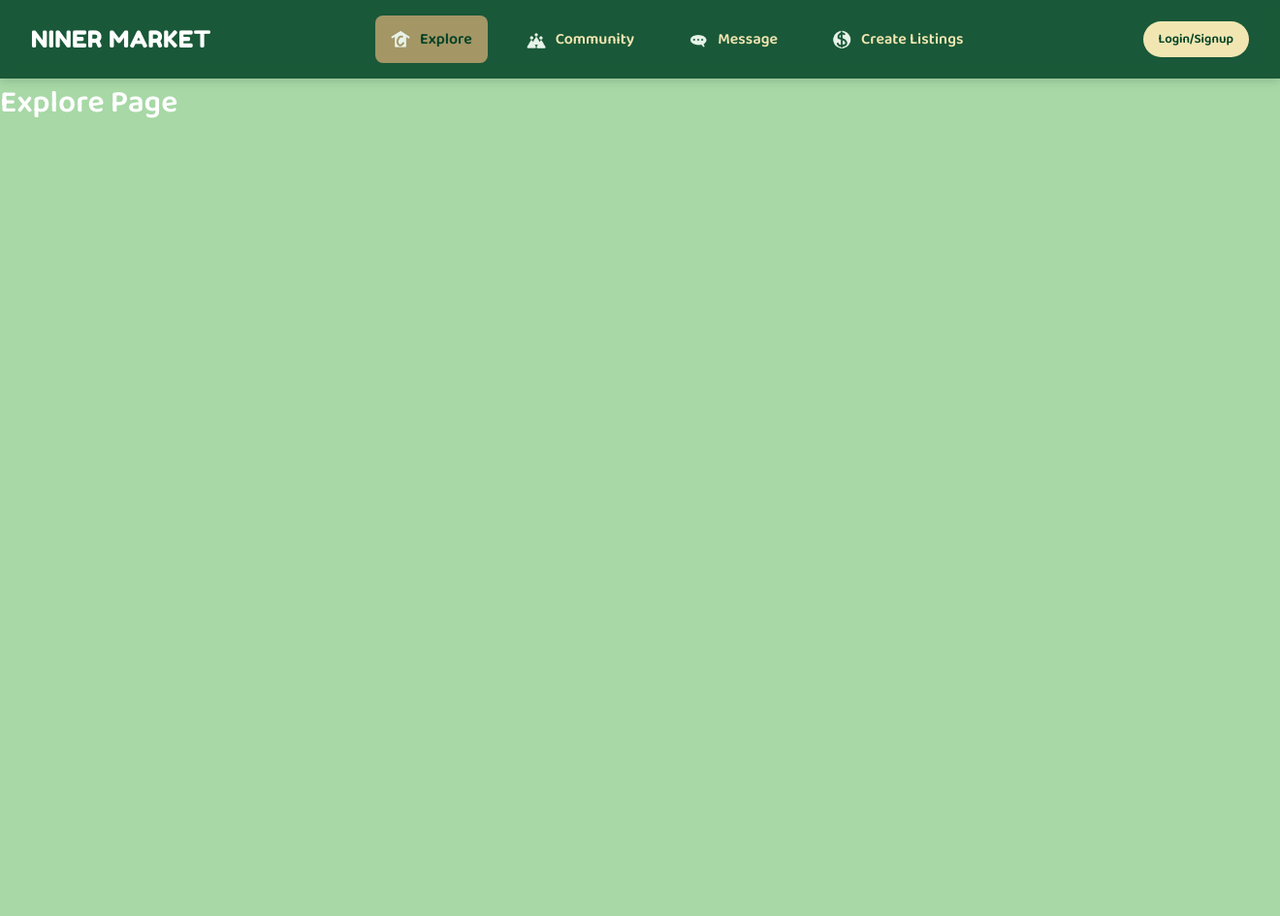
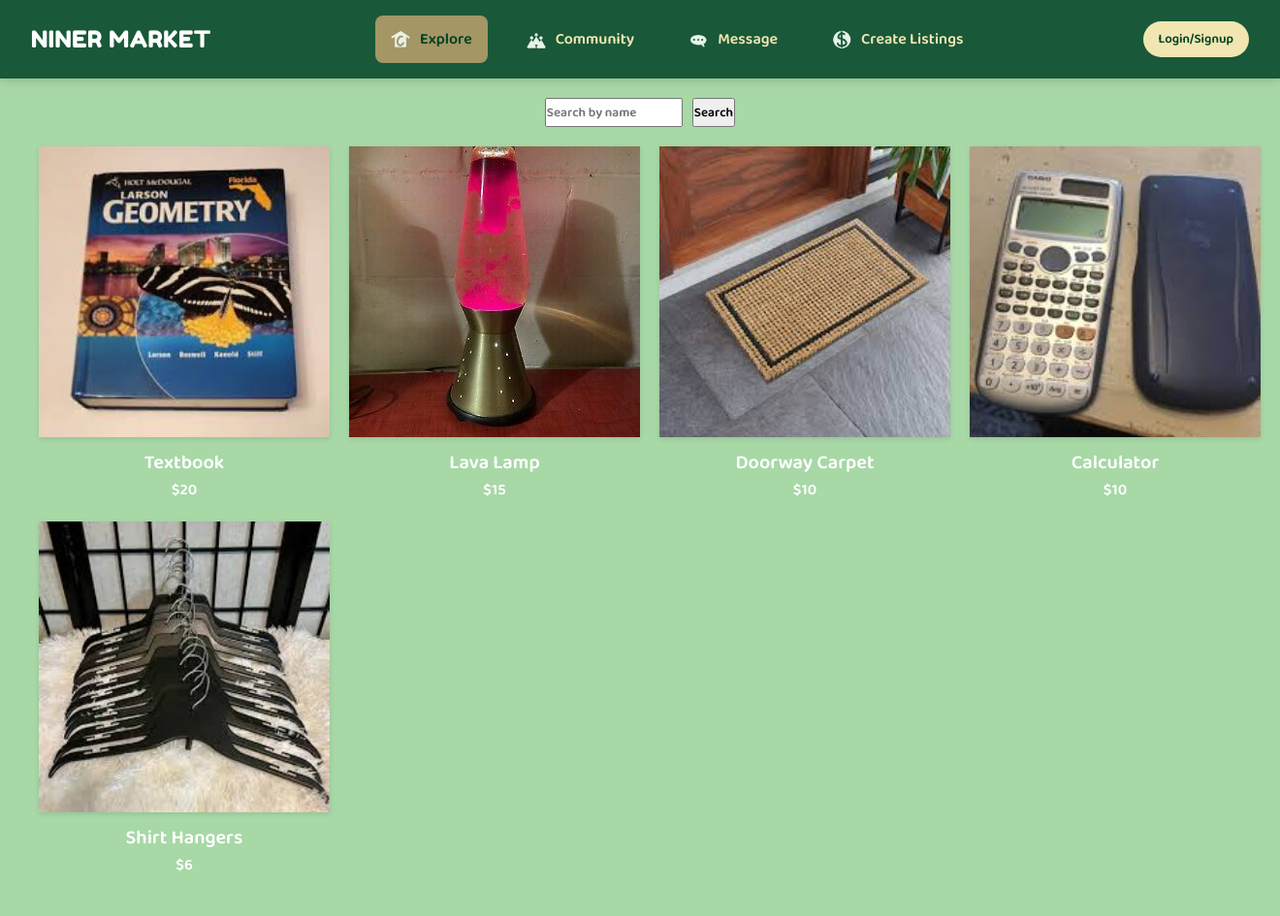
Before and after one commit to alee182/ITSC3155group11, a Django app: page /explore/ in a window 1320 px wide. Shown: the whole page at 97% size. Before the commit the page ends 122 px from the top, so only its background shows below. Run offline with Django 5.2, Linux system fonts and the light colour scheme; parts of the project's set-up code (start-up, migrations or seed data) failed here and were passed over.

Commit message:
Explore-page
Outline of explore page and product listing pages

```diff
--- a/base/templates/explore.html
+++ b/base/templates/explore.html
@@ -2,6 +2,84 @@
 
 {% block content %}
 
-<h1>Explore Page</h1>
+<style>
+    .grid {
+        display: grid;
+        grid-template-columns: repeat(4, 1fr);
+        gap: 20px;
+        padding: 20px;
+    }
 
-{% endblock content %}
+    .card {
+        text-align: center;
+        width: 300px;
+    }
+
+    .image-wrapper {
+        width: 100%;
+        padding-top: 100%; /* 1:1 aspect ratio */
+        position: relative;
+        overflow: hidden;
+        box-shadow: 0 2px 5px rgba(0,0,0,0.1);
+    }
+
+    .image-wrapper img {
+        position: absolute;
+        top: 0;
+        left: 0;
+        width: 100%;
+        height: 100%;
+        object-fit: cover;
+    }
+
+    .caption {
+        margin-top: 10px;
+        font-size: 20px;
+        font-weight: bold;
+    }
+
+    .page {
+      padding: 20px;
+    }
+
+    .search-bar {
+      display: flex;
+      justify-content: center;
+      height: 30px;
+    }
+
+    .search-button {
+      margin-left: 10px;
+    }
+
+</style>
+
+<div class="page">
+  <form method="get" action="" class="search-bar">
+    <input type="text" name="q" placeholder="Search by name" value="{{ request.GET.q }}">
+    <button class="search-button" type="submit">Search</button>
+  </form>
+
+  <div class="grid">
+    {% for listing in listings %}
+    <div class="card">
+      <a href="/listing/{{ listing.id }}">
+      <div class="image-wrapper">
+          {% if listing.image %}
+              <img src="{{ listing.image }}" alt="{{ listing.name }}">
+          {% else %}
+              <img src="/static/images/icons/uncc-logo.png" alt="No image">
+          {% endif %}
+      </div>
+    </a>
+      <div class="caption">
+          <a>{{ listing.name }}</a>
+      </div>
+      <a>${{ listing.price|default:"0.00" }}</a>
+  </div>
+    {% endfor %}
+  </div>
+
+</div>
+
+{% endblock content %} endblock content %}
--- a/base/urls.py
+++ b/base/urls.py
@@ -5,11 +5,11 @@ urlpatterns = [
 
     path('', views.home, name="home"),
     path('explore/', views.explore, name = 'explore'),
-    path('LISTING/', views.listing, name = 'listing'),
+    path('listing/', views.listing, name = 'listing'),
     path('MESSAGE', views.messaging, name = 'messaging'),
     path('login/', views.loginPage, name='login'),
     path('logout/', views.logoutUser, name='logout'),
     path('register/', views.registerPage, name='register'),
     path('community/', views.community, name='community'),
-
+    path('listing/<str:pk>/', views.listing, name="listing"),
 ]
--- a/base/views.py
+++ b/base/views.py
@@ -6,6 +6,14 @@ from django.contrib.auth.decorators import login_required
 from django.contrib.auth import authenticate, login, logout
 from django.contrib.auth.forms import UserCreationForm
 from django.contrib.auth.forms import UserCreationForm
+
+listings = [
+    {'id':1, 'name': 'Textbook', 'price': 20, 'image': '/static/listing-images/textbook.jpeg'},
+    {'id':2, 'name': 'Lava Lamp', 'price': 15, 'image': '/static/listing-images/lavalamp.jpg'},
+    {'id':3, 'name': 'Doorway Carpet', 'price': 10, 'image': '/static/listing-images/doorcarpet.jpeg'},
+    {'id':4, 'name': 'Calculator', 'price': 10, 'image': '/static/listing-images/calculator.jpeg'},
+    {'id':5, 'name': 'Shirt Hangers', 'price': 6, 'image': '/static/listing-images/shirthangers.jpeg'},
+]
 
 # Create your views here.
 def home(request):
@@ -63,15 +71,25 @@ def home(request):
     return render(request, 'home.html')
 
 def explore(request):
-    return render(request, 'explore.html')
+    #search-bar functionality
+    query = request.GET.get('q', '')
+    if query:
+        filtered = [l for l in listings if query.lower() in l['name'].lower()]
+    else:
+        filtered = listings
+    return render(request, 'explore.html', {'listings': filtered, 'query': query})
 
-def listing(request):
-    return render(request, 'sales.html')
+def listing(request, pk):
+    listing = None
+    for i in listings:
+        if i['id'] == int(pk):
+            listing = i
+            break
+    return render(request, 'listing.html', {'listing':i})
 
 @login_required(login_url='login')
 def messaging(request):
     return render(request, 'message.html')
 
-
 def community(request):
     return render(request, 'community.html')
```
Also changed, not shown: base/models.py (+13 -8 lines), base/templates/listing.html (added, +76 -0 lines), manage 2.py (added, +22 -0 lines), base/forms 2.py (added), base/migrations/0001_initial 2.py (added), base/migrations/0002_listing_address 2.py (added), db 2.sqlite3 (added), static/listing-images/calculator.jpeg (added), static/listing-images/doorcarpet.jpeg (added), static/listing-images/lavalamp.jpg (added), static/listing-images/shirthangers.jpeg (added), static/listing-images/textbook.jpeg (added), templates/home 2.html (added).
